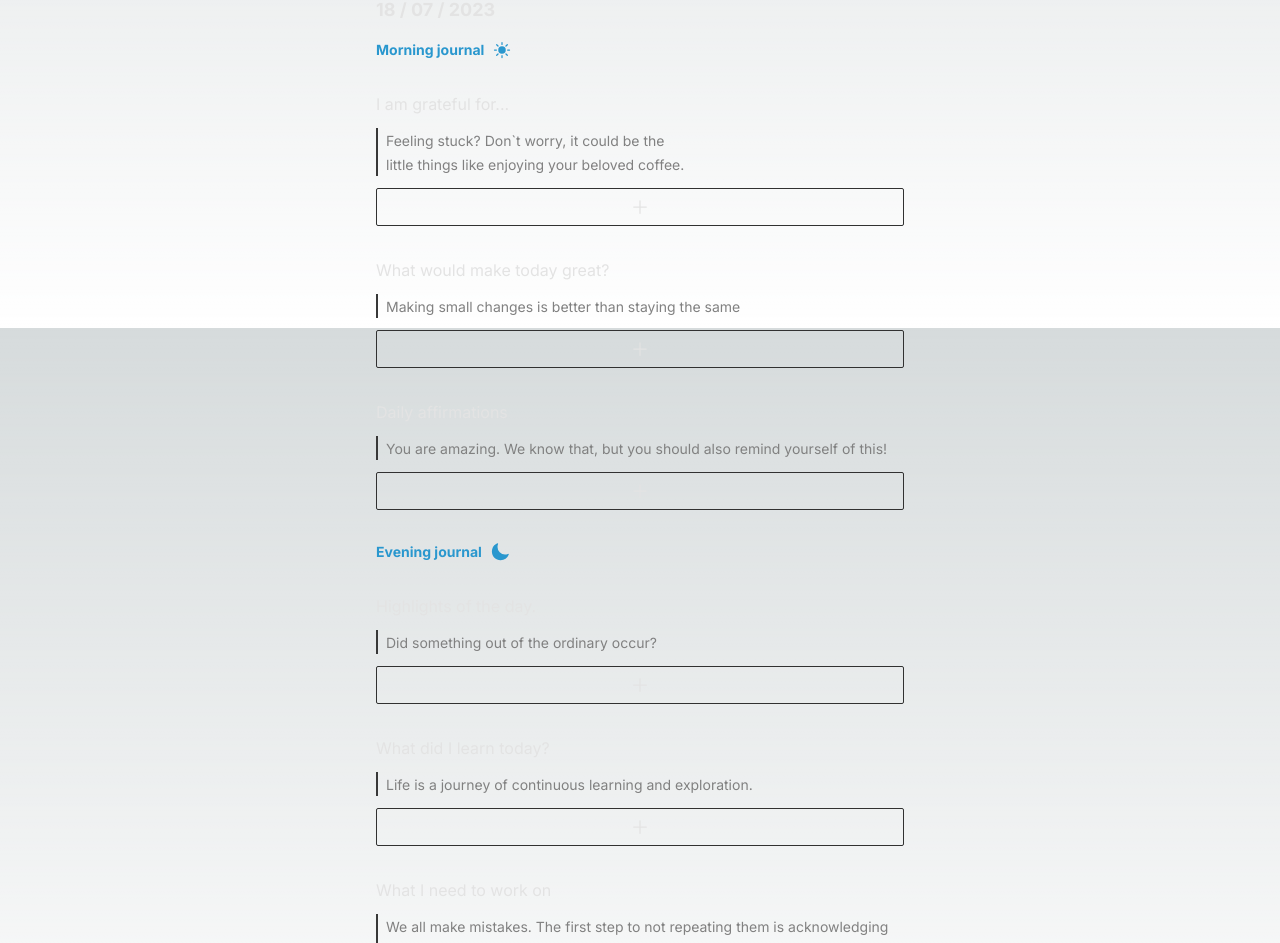
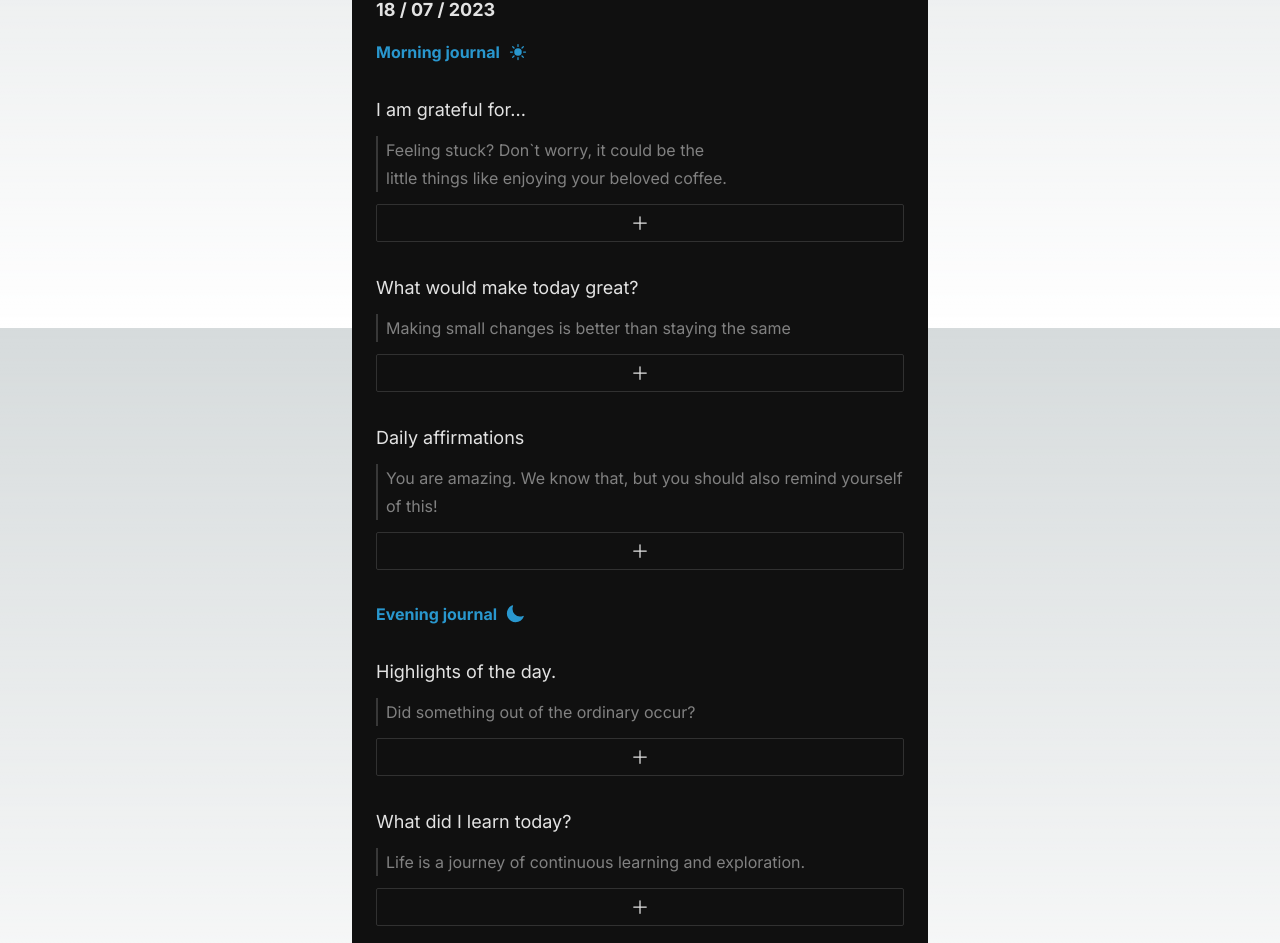
Before and after one commit to kudziajaroslaw98/5-minute-journal, a Next.js app: page / in a window 1280 px wide. Shown: the part 472-1415 px from the top of the page. Built offline with nearby package versions, Linux system fonts and the light colour scheme.

Commit message:
picked better font size, added small animations

```diff
--- a/next.config.js
+++ b/next.config.js
@@ -1,10 +1,10 @@
 /** @type {import('next').NextConfig} */
 
-const withPWA = require("next-pwa")({
-    dest: "public",
+const withPWA = require('next-pwa')({
+	dest: 'public',
 	register: true,
 	skipWaiting: true,
-    disable: process.env.NODE_ENV === "development",
+	disable: process.env.NODE_ENV === 'development',
 });
 
 module.exports = withPWA({
--- a/package.json
+++ b/package.json
@@ -4,7 +4,7 @@
   "private": true,
   "scripts": {
     "dev": "set NODE_ENV=development&& next dev",
-    "dev-turbo": "next dev --turbo",
+    "dev-turbo": "set NODE_ENV=development&& next dev --turbo",
     "build": "set NODE_ENV=production&& next build",
     "start": "set NODE_ENV=production&& next start",
     "lint": "next lint"
--- a/src/app/layout.tsx
+++ b/src/app/layout.tsx
@@ -62,7 +62,7 @@ export default function RootLayout({
 			<body
 				className={`${openSans.variable} ${inter.variable} no-scroll h-full w-full`}
 			>
-				<div className='no-scroll mx-auto flex h-auto w-full max-w-xl flex-col gap-y-6 p-6 font-inter text-emperor-100'>
+				<div className='no-scroll mx-auto flex h-auto w-full max-w-xl flex-col gap-y-6 bg-emperor-1000 p-6 font-inter text-emperor-100'>
 					<HeaderComponent />
 
 					{children}
--- a/src/components/Journal/journal.component.tsx
+++ b/src/components/Journal/journal.component.tsx
@@ -115,12 +115,12 @@ function JournalComponent() {
 	}
 
 	return (
-		<div className='flex h-full w-full flex-col gap-y-8 pt-12'>
+		<div className='flex h-full w-full flex-col gap-y-8 pt-12 text-lg'>
 			<div className='flex flex-col gap-y-4'>
 				<span className='text-lg font-bold'>
 					{todayDate.split('/').join(' / ')}
 				</span>
-				<span className='flex gap-x-2 text-sm font-bold text-picton-blue-500'>
+				<span className='flex gap-x-2 text-base font-bold text-picton-blue-500'>
 					Morning journal <SunIcon className='w-[1.25rem]' />
 				</span>
 			</div>
@@ -129,7 +129,7 @@ function JournalComponent() {
 				<h3>I am grateful for...</h3>
 
 				<div className='border-l-2 border-emperor-800 pl-2'>
-					<span className='text-sm text-emperor-400 '>
+					<span className='text-base text-emperor-400 '>
 						Feeling stuck? Don`t worry, it could be the <br /> little things like
 						enjoying your beloved coffee.
 					</span>
@@ -137,17 +137,20 @@ function JournalComponent() {
 
 				{lodash.has(journalValue, todayDate) &&
 					lodash.has(journalValue?.[todayDate], 'grateful') &&
-					Object.keys(journalValue?.[todayDate]?.grateful ?? {}).map((key) => {
+					Object.keys(journalValue?.[todayDate]?.grateful ?? {}).map(
+						(key, index, arr) => {
 							return (
 								<TextInputComponent
 									key={key}
 									type={'grateful'}
 									id={key}
 									action={modifySectionRow}
+									last={index === arr.length - 1}
 									initialValue={journalValue?.[todayDate]?.grateful[key]}
 								/>
 							);
-					})}
+						}
+					)}
 				<AddNewRowInputComponent type={'grateful'} action={addNewSectionRow} />
 			</section>
 
@@ -155,23 +158,26 @@ function JournalComponent() {
 				<h3>What would make today great?</h3>
 
 				<div className='border-l-2 border-emperor-800 pl-2'>
-					<span className='text-sm text-emperor-400 '>
+					<span className='text-base text-emperor-400 '>
 						Making small changes is better than staying the same
 					</span>
 				</div>
 				{lodash.has(journalValue, todayDate) &&
 					lodash.has(journalValue?.[todayDate], 'great') &&
-					Object.keys(journalValue?.[todayDate]?.great ?? {}).map((key) => {
+					Object.keys(journalValue?.[todayDate]?.great ?? {}).map(
+						(key, index, arr) => {
 							return (
 								<TextInputComponent
 									key={key}
 									type={'great'}
 									id={key}
 									action={modifySectionRow}
+									last={index === arr.length - 1}
 									initialValue={journalValue?.[todayDate]?.great[key]}
 								/>
 							);
-					})}
+						}
+					)}
 				<AddNewRowInputComponent type={'great'} action={addNewSectionRow} />
 			</section>
 
@@ -179,29 +185,32 @@ function JournalComponent() {
 				<h3>Daily affirmations</h3>
 
 				<div className='border-l-2 border-emperor-800 pl-2'>
-					<span className='text-sm text-emperor-400 '>
+					<span className='text-base text-emperor-400 '>
 						You are amazing. We know that, but you should also remind yourself of
 						this!
 					</span>
 				</div>
 				{lodash.has(journalValue, todayDate) &&
 					lodash.has(journalValue?.[todayDate], 'affirmations') &&
-					Object.keys(journalValue?.[todayDate]?.affirmations ?? {}).map((key) => {
+					Object.keys(journalValue?.[todayDate]?.affirmations ?? {}).map(
+						(key, index, arr) => {
 							return (
 								<TextInputComponent
 									key={key}
 									type={'affirmations'}
 									id={key}
 									action={modifySectionRow}
+									last={index === arr.length - 1}
 									initialValue={journalValue?.[todayDate]?.affirmations[key]}
 								/>
 							);
-					})}
+						}
+					)}
 				<AddNewRowInputComponent type={'affirmations'} action={addNewSectionRow} />
 			</section>
 
 			<div className='flex flex-col gap-y-4'>
-				<span className='flex gap-x-2 text-sm font-bold text-picton-blue-500'>
+				<span className='flex gap-x-2 text-base font-bold text-picton-blue-500'>
 					Evening journal <MoonIcon className='w-[1.25rem]' />
 				</span>
 			</div>
@@ -210,23 +219,26 @@ function JournalComponent() {
 				<h3>Highlights of the day.</h3>
 
 				<div className='border-l-2 border-emperor-800 pl-2'>
-					<span className='text-sm text-emperor-400 '>
+					<span className='text-base text-emperor-400 '>
 						Did something out of the ordinary occur?
 					</span>
 				</div>
 				{lodash.has(journalValue, todayDate) &&
 					lodash.has(journalValue?.[todayDate], 'highlights') &&
-					Object.keys(journalValue?.[todayDate]?.highlights ?? {}).map((key) => {
+					Object.keys(journalValue?.[todayDate]?.highlights ?? {}).map(
+						(key, index, arr) => {
 							return (
 								<TextInputComponent
 									key={key}
 									type={'highlights'}
 									id={key}
 									action={modifySectionRow}
+									last={index === arr.length - 1}
 									initialValue={journalValue?.[todayDate]?.highlights[key]}
 								/>
 							);
-					})}
+						}
+					)}
 				<AddNewRowInputComponent type={'highlights'} action={addNewSectionRow} />
 			</section>
 
@@ -234,23 +246,26 @@ function JournalComponent() {
 				<h3>What did I learn today?</h3>
 
 				<div className='border-l-2 border-emperor-800 pl-2'>
-					<span className='text-sm text-emperor-400 '>
+					<span className='text-base text-emperor-400 '>
 						Life is a journey of continuous learning and exploration.
 					</span>
 				</div>
 				{lodash.has(journalValue, todayDate) &&
 					lodash.has(journalValue?.[todayDate], 'learn') &&
-					Object.keys(journalValue?.[todayDate]?.learn ?? {}).map((key) => {
+					Object.keys(journalValue?.[todayDate]?.learn ?? {}).map(
+						(key, index, arr) => {
 							return (
 								<TextInputComponent
 									key={key}
 									type={'learn'}
 									id={key}
 									action={modifySectionRow}
+									last={index === arr.length - 1}
 									initialValue={journalValue?.[todayDate]?.learn[key]}
 								/>
 							);
-					})}
+						}
+					)}
 				<AddNewRowInputComponent type={'learn'} action={addNewSectionRow} />
 			</section>
 
@@ -258,24 +273,27 @@ function JournalComponent() {
 				<h3>What I need to work on</h3>
 
 				<div className='border-l-2 border-emperor-800 pl-2'>
-					<span className='text-sm text-emperor-400 '>
+					<span className='text-base text-emperor-400 '>
 						We all make mistakes. The first step to not repeating them is
 						acknowledging that they happened.
 					</span>
 				</div>
 				{lodash.has(journalValue, todayDate) &&
 					lodash.has(journalValue?.[todayDate], 'work') &&
-					Object.keys(journalValue?.[todayDate]?.work ?? {}).map((key) => {
+					Object.keys(journalValue?.[todayDate]?.work ?? {}).map(
+						(key, index, arr) => {
 							return (
 								<TextInputComponent
 									key={key}
 									type={'work'}
 									id={key}
 									action={modifySectionRow}
+									last={index === arr.length - 1}
 									initialValue={journalValue?.[todayDate]?.work[key]}
 								/>
 							);
-					})}
+						}
+					)}
 				<AddNewRowInputComponent type={'work'} action={addNewSectionRow} />
 			</section>
 		</div>
--- a/src/components/inputs/text-input.component.tsx
+++ b/src/components/inputs/text-input.component.tsx
@@ -7,9 +7,16 @@ type TextInputType = {
 	id: string;
 	initialValue: string | null | undefined;
 	action: (type: string, value: string, id: string) => void;
+	last: boolean;
 };
 
-function TextInputComponent({ type, initialValue, id, action }: TextInputType) {
+function TextInputComponent({
+	type,
+	initialValue,
+	id,
+	last,
+	action,
+}: TextInputType) {
 	const textAreaRef = useRef(null);
 
 	function auto_grow() {
@@ -26,7 +33,10 @@ function TextInputComponent({ type, initialValue, id, action }: TextInputType) {
 				onInput={(e) => auto_grow()}
 				onBlur={(e) => action(type, id, e.target.value)}
 				defaultValue={initialValue ?? ''}
-				className='w-full rounded-sm border-[0.5px] border-emperor-900 bg-transparent p-2 text-sm'
+				className={`
+				${last && '-z-10 animate-text-slide-in'}
+				z-10 w-full rounded-sm border-[0.5px] border-emperor-900 bg-emperor-1000 p-2 text-sm
+				`}
 			/>
 		</div>
 	);
--- /dev/null
+++ b/src/pages/_offline.tsx
@@ -0,0 +1,57 @@
+'use client';
+
+import Image from 'next/image';
+import Banner from '@images/blog-banner.webp';
+import JournalComponent from '@components/Journal/journal.component.tsx';
+import { HeaderComponent } from '@components/header/header.component.tsx';
+import { FooterComponent } from '@components/footer/footer.component.tsx';
+import { Inter, Open_Sans } from 'next/font/google';
+
+const inter = Inter({
+	subsets: ['latin'],
+	variable: '--font-inter',
+});
+
+const openSans = Open_Sans({
+	subsets: ['latin'],
+	variable: '--font-open-sans',
+});
+
+export default function Home() {
+	return (
+		<html lang='en' className='h-full w-full'>
+			<body
+				className={`${openSans.variable} ${inter.variable} no-scroll h-full w-full`}
+			>
+				<div className='no-scroll mx-auto flex h-auto w-full max-w-xl flex-col gap-y-6 p-6 font-inter text-emperor-100'>
+					<HeaderComponent />
+					<main className='relative flex h-full flex-col'>
+						<div className='relative h-[12.5rem] w-full'>
+							<Image
+								src={Banner}
+								alt={'Banner image'}
+								className='rounded-lg object-cover'
+								priority
+								fill
+							/>
+						</div>
+
+						<span className='pt-6 text-center font-open-sans text-sm font-light leading-6 min-[450px]:text-lg min-[450px]:leading-7'>
+							Five minutes of reflection can focus a day. <br />
+							Five days can shape a week.
+							<br />
+							Five weeks can transform a year.
+							<br />
+							Your life is a series of moments, take charge of them.
+							<br />
+						</span>
+
+						<JournalComponent />
+					</main>
+
+					<FooterComponent />
+				</div>
+			</body>
+		</html>
+	);
+}
--- a/tailwind.config.js
+++ b/tailwind.config.js
@@ -15,6 +15,25 @@ module.exports = {
 				'gradient-radial': 'radial-gradient(var(--tw-gradient-stops))',
 				'gradient-conic':
 					'conic-gradient(from 180deg at 50% 50%, var(--tw-gradient-stops))',
+			},
+			keyframes: {
+				bounceHorizontal: {
+					'0%, 100%': { transform: 'translateX(0)' },
+					'50%': { transform: 'translateX(20%)' },
+				},
+				textSlideIn: {
+					'0%': { transform: 'translateY(-56px)', opacity: 0 },
+					'100%': { transform: 'translateY(0)', opacity: 1 },
+				},
+				addSlideIn: {
+					'0%': { transform: 'translateY(-56px)' },
+					'100%': { transform: 'translateY(0)' },
+				},
+			},
+			animation: {
+				'bounce-horizontal': 'bounceHorizontal 3s ease-in-out infinite',
+				'text-slide-in': 'textSlideIn .3s ease-out forwards',
+				'add-slide-in': 'addSlideIn .3s ease-out forwards',
 			},
 			colors: {
 				emperor: {
```
Also changed, not shown: src/app/page.tsx (+14 -11 lines), src/components/inputs/add-new-row-input.component.tsx (+13 -2 lines), 1 other file (tests, documents, lock files or other folders). Lines whose indentation alone changed are shown as unchanged.
